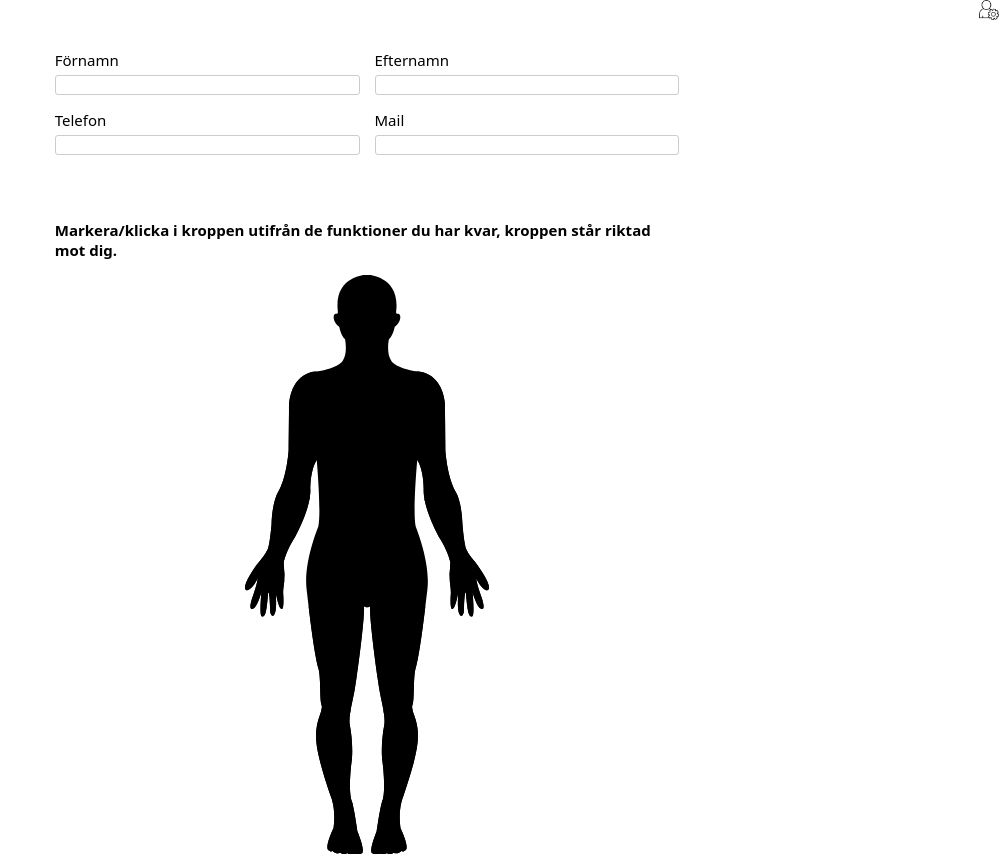
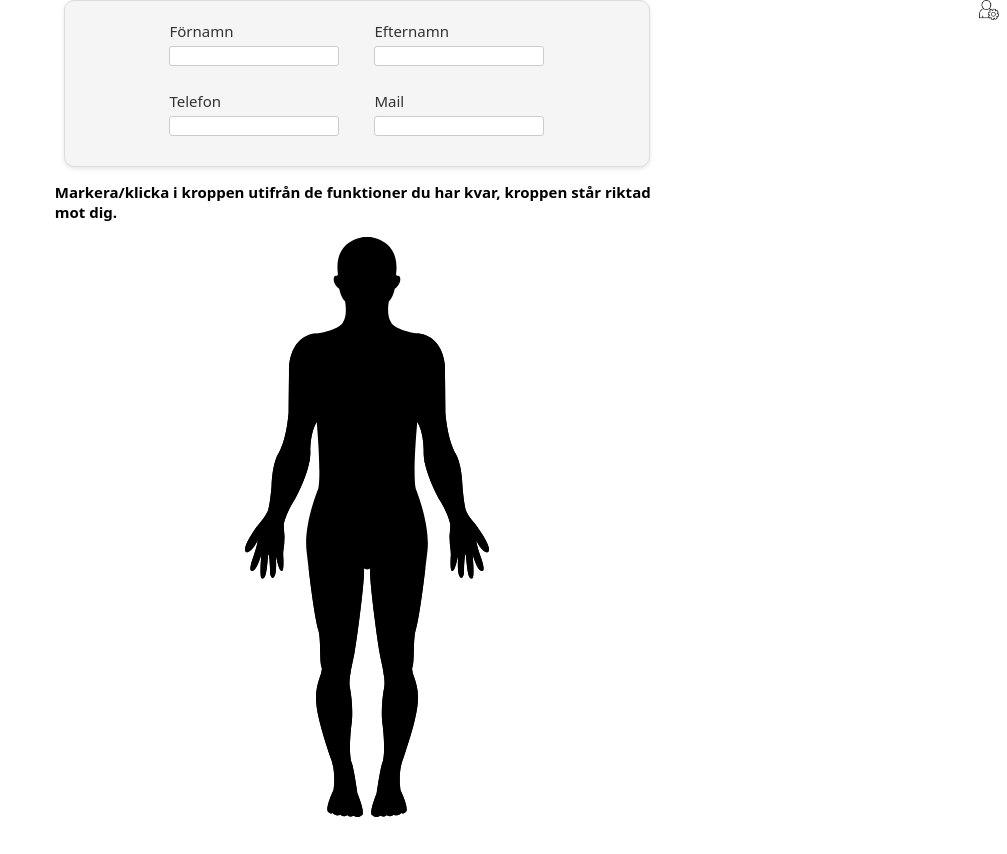
Before and after one commit to AlbinFerati/GIK2PG, a PHP site: the page made by Formulär.html in a window 1280 px wide. Shown: the part 85-939 px from the top of the page, without its empty margins (273-1280 px from the left). Run offline with PHP 8.4, Linux system fonts and the light colour scheme.

Commit message:
Måndag förmiddag push 11/03/24

```diff
--- a/CSS/Formulär.css
+++ b/CSS/Formulär.css
@@ -544,8 +559,27 @@
       grid-template-areas:
       " . fnamn enamn . "
       " . telnr mail . ";
+      border: 1px solid #dddddd; /* En ljus grå nyans för ramen */
+      padding: 2rem; /* Behåller tidigare angivet utrymme */
+      margin: 0 auto; /* Centrerar sektionen */
+      background-color: #f5f5f5; /* En mycket ljus grå nyans för bakgrunden */
+      box-shadow: 0 2px 4px rgba(0, 0, 0, 0.1); /* Lätt skugga för djup */
+      border-radius: 1rem; /* Rundade hörn */
+      width: 43%; /* Automatisk bredd baserat på innehållet */
     }
-    .rubrikKroppen {
+
+  .kontaktinfo div {
+      margin-bottom: 10px; /* Behåller tidigare avstånd mellan textrutorna */
+      padding: 0 10px; /* Ger lite utrymme mellan divs */
+      width: max-content;
+  }
+
+  .kontaktinfo label {
+      color: #333; /* Mörkgrå färg för texten */
+      margin-bottom: 5px;
+  }
+
+  .rubrikKroppen {
       display: grid;
       gap: 1.5rem;
       grid-template-areas:
```
Also changed, not shown: other parts of CSS/Formulär.css (+36 -20 lines), anpassarna.db.
